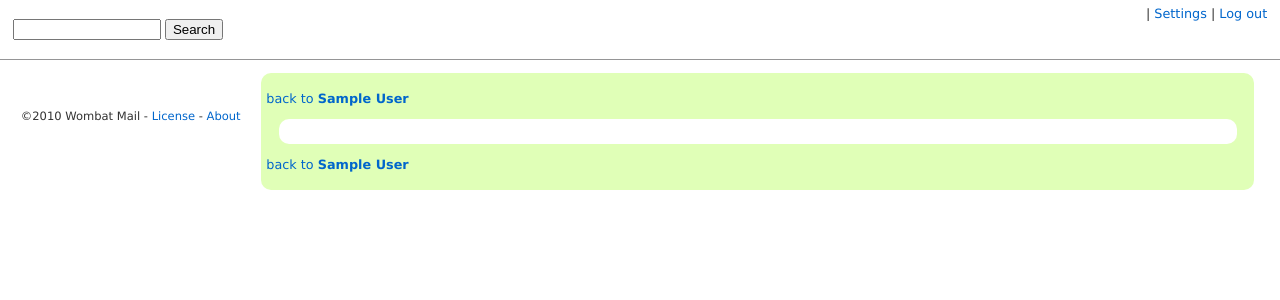
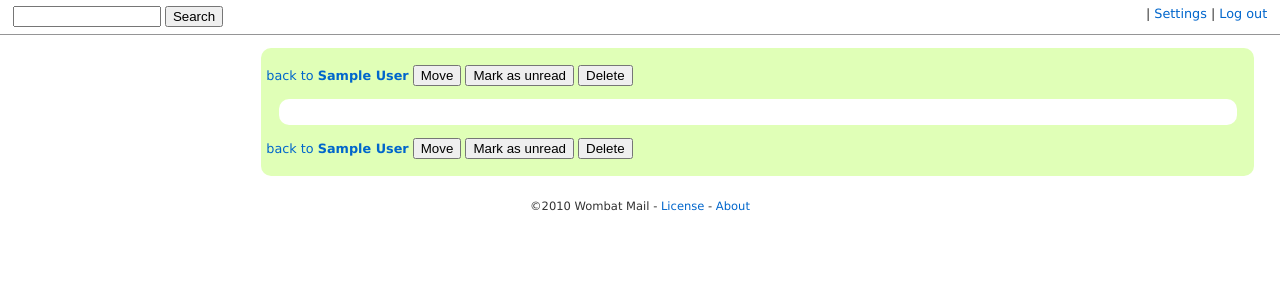
Before and after one commit to brutasse-archive/wombat, a Django app: template templates/message.html in a window 1280 px wide. Shown: the top 300 px of the page. Run offline with Django 3.2, Linux system fonts and the light colour scheme; tables that the repository leaves empty hold one stand-in row (values such as "Sample post"); the template is opened without the code that fills it: values that come from a table or form of the project are taken from there, most other values are stand-ins (such as "Sample title", 1, 10 or a date in 2020); parts of the project's set-up code (start-up, migrations or seed data) failed here and were passed over.

Commit message:
Added the ability to move messages, delete them and mark as unread

```diff
--- a/media/css/style.css
+++ b/media/css/style.css
@@ -22,8 +22,9 @@ h1 a, h2 a {color: inherit;}
 h1 a:hover, h2 a:hover {color: inherit;}
 
 #header {padding: .5em 1em; border-bottom: 1px solid #959596;}
+#header form, #header p {margin: 0; padding: 0;}
 #content {padding: 1em 2em;}
-#footer {padding: 1em 0; font-size: 0.9em; text-align: center;}
+#footer {padding: 1em 0; font-size: 0.9em; text-align: center; clear:both;}
 
 /*
  * Login
@@ -64,6 +65,8 @@ input[type=password], input[type=text] {width: 140px;}
   -webkit-border-radius: 10px;
   background-color: #e0ffb7;
 }
+
+.panel .inline {display: inline-block;}
 
 /*
  * Mails
--- /dev/null
+++ b/templates/inc/inline_form.html
@@ -0,0 +1,3 @@
+{% for field in form %}
+<p class="inline">{{ field }}</p>
+{% endfor %}
--- /dev/null
+++ b/templates/inc/message_menu.html
@@ -0,0 +1,18 @@
+{% load i18n %}
+<p class="inline">
+  <a href="{% url directory directory.mailbox.account.slug directory.id %}">back to <b>{{ directory }}</b></a>
+</p>
+<form method="post" action="." class="inline">
+  {% with move_form as form %}{% include 'inc/inline_form.html' %}{% endwith %}
+  <p class="inline"><input type="submit" value="{% trans 'Move' %}"/></p>
+</form>
+
+<form method="post" action="." class="inline">
+  {% with unread_form as form %}{% include 'inc/inline_form.html' %}{% endwith %}
+  <p class="inline"><input type="submit" value="{% trans 'Mark as unread' %}"/></p>
+</form>
+
+<form method="post" action="." class="inline">
+  {% with delete_form as form %}{% include 'inc/inline_form.html' %}{% endwith %}
+  <p class="inline"><input type="submit" value="{% trans 'Delete' %}"/></p>
+</form>
--- a/templates/message.html
+++ b/templates/message.html
@@ -1,9 +1,9 @@
 {% extends "mail.html" %}
 
 {% block panel %}
-<p><a href="{% url directory directory.mailbox.account.slug directory.id %}">back to <b>{{ directory }}</b></a></p>
+{% include 'inc/message_menu.html' %}
 <div class="message">
   <p>{{ message.body|linebreaks }}</p>
 </div>
-<p><a href="{% url directory directory.mailbox.account.slug directory.id %}">back to <b>{{ directory }}</b></a></p>
+{% include 'inc/message_menu.html' %}
 {% endblock %}
--- a/users/models/imap.py
+++ b/users/models/imap.py
@@ -454,6 +454,43 @@ class Directory(models.Model):
         messages.sort(key=lambda item: item['date'], reverse=True)
         return messages
 
+    def unread_message(self, uid, connection=None):
+        if connection is None:
+            m = self.mailbox.get_connection()
+        else:
+            m = connection
+
+        if m is None:
+            return
+
+        status, response = m.select(utils.encode(self.name))
+        status, response = m.store(uid, '-FLAGS.SILENT', '\\Seen')
+        status, response = m.close()
+        if connection is None:
+            m.logout()
+
+    def move_message(self, uid, dest, connection=None):
+        if connection is None:
+            m = self.mailbox.get_connection()
+        else:
+            m = connection
+
+        if m is None:
+            return
+
+        status, response = m.select(utils.encode(self.name))
+        status, response = m.copy(uid, utils.encode(dest))
+        status, response = m.store(uid, '+FLAGS.SILENT', '\\Deleted')
+        status, response = m.expunge()
+        status, response = m.close()
+
+        if connection is None:
+            m.logout()
+
+    def delete_message(self, uid, connection=None):
+        trash = self.mailbox.directories.filter(folder_type=constants.TRASH).get()
+        return self.move_message(uid, trash.name, connection=connection)
+
     def _fetch_message(self, uid, connection=None):
         """
         Fetches a full message from this diretcory, given its UID.
```
Also changed, not shown: mail/forms.py (+32 -0 lines), mail/views.py (+30 -2 lines).
